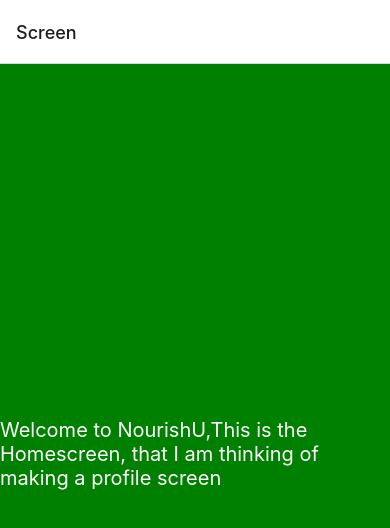
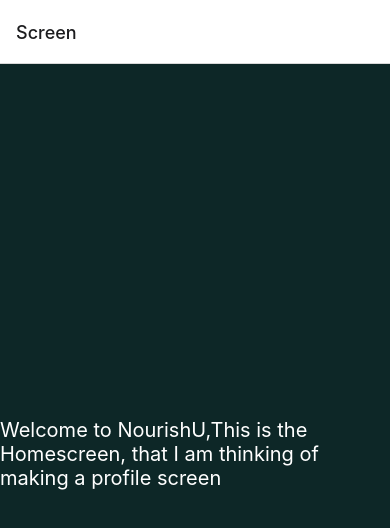
Before and after one commit to sohamv21/NourishU, a React Native app: screen /Home in a window 390 px wide. Shown: the top 528 px of the page. Built offline with nearby package versions, Linux system fonts and the light colour scheme.

Commit message:
Added accents

```diff
--- a/App.js
+++ b/App.js
@@ -10,7 +10,7 @@ import { createNativeStackNavigator } from '@react-navigation/native-stack';
 
 function HomeScreen(){
   return(
-    <SafeAreaView style={styles.container}>
+    <SafeAreaView style={styles.BackgroundContainer}>
       <Text style={styles.textcontainer}>
         Welcome to NourishU,This is the Homescreen, that I am thinking of making a profile screen
       </Text>
@@ -20,7 +20,7 @@ function HomeScreen(){
 
 function MealPrep(){
   return(
-    <SafeAreaView style={styles.container}>
+    <SafeAreaView style={styles.BackgroundContainer}>
       <Text style={styles.textcontainer}>
         This is the Mealprep screen, that will have recipe from Spoonacular API
       </Text>
@@ -30,7 +30,7 @@ function MealPrep(){
 
 function CalorieTracker(){
   return(
-    <SafeAreaView style={styles.container}>
+    <SafeAreaView style={styles.BackgroundContainer}>
       <Text style={styles.textcontainer}>
         {/*This is the calorie tracker that will have inputs for foods at breakfast,lunch,dinner
         and use Spoonacular to get calories for the food and add it to a total calorie count and show it as a progress of goal calories*/}
@@ -42,7 +42,7 @@ function CalorieTracker(){
 
 function BMRCalculator(){
   return(
-    <SafeAreaView style={styles.container}>
+    <SafeAreaView style={styles.BackgroundContainer}>
       <Text style={styles.textcontainer}>
         {/*This is the BMR calculator which will give calorie goals for cutting,maintaining,bulking based on height,bodyweight and age*/}
         BMR Calculator
@@ -70,9 +70,28 @@ function App(){
 
 
 const styles = StyleSheet.create({
-  container: {
+  //this is the main dark green background container
+  BackgroundContainer: {
     flex: 1,
-    backgroundColor: 'green',
+    backgroundColor: '#0D2727',
+    alignItems:"center",
+    justifyContent:"center"
+  },
+  DarkGreenAccent:{
+    flex: 1,
+    backgroundColor: '#1D9D66',
+    alignItems:"center",
+    justifyContent:"center"
+  },
+  MedGreenAccent:{
+    flex: 1,
+    backgroundColor: '#30AC75',
+    alignItems:"center",
+    justifyContent:"center"
+  },
+  LightGreenAccent:{
+    flex: 1,
+    backgroundColor: '#5DD49F',
     alignItems:"center",
     justifyContent:"center"
   },
```
